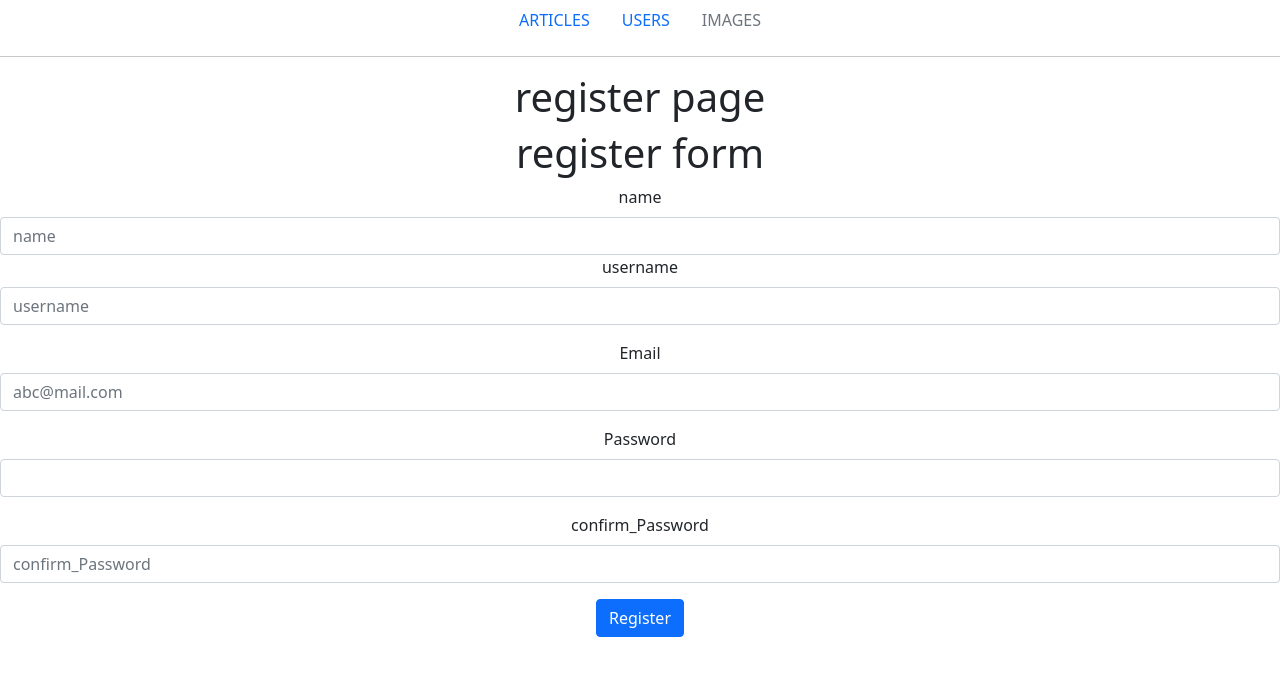
After one commit to Feyem9/python, a Flask app: page /auth/register in a window 1280 px wide. The commit adds this page. Shown: the top 676 px of the page. Run offline with Flask 3, Linux system fonts and the light colour scheme.

Commit message:
changes are ok the app is working

```diff
--- a/app.py
+++ b/app.py
@@ -4,6 +4,9 @@ from flask_migrate import Migrate # type:ignore
 from config import db
 from routes.article_route import article
 from routes.user_route import user
+
+from routes.web import web # type:ignore
+from routes.auth import auth # type:ignore
 
 app = Flask (__name__)
 app.config.from_object('config')
@@ -15,5 +18,8 @@ migrate = Migrate(app , db )
 app.register_blueprint(article , url_prefix='/')
 app.register_blueprint(user , url_prefix='/')
 
+app.register_blueprint(web , url_prefix='/')
+app.register_blueprint(auth , url_prefix='/auth')
+
 if __name__ =='__main__':
     app.run(debug=True)
--- a/config.py
+++ b/config.py
@@ -1,8 +1,8 @@
-# import os
+import os
 
 from flask_sqlalchemy import SQLAlchemy #type:ignore
 
 db = SQLAlchemy()
-# SECRET_KEY = os.urandom(32)
+SECRET_KEY = os.urandom(32)
 SQLALCHEMY_DATABASE_URI = 'mysql+pymysql://root:Feyem.111@127.0.0.1:3306/flask_blog_db'
 SQLALCHEMY_TRACK_MODIFICATIONS = False
--- /dev/null
+++ b/controllers/auth_controller.py
@@ -0,0 +1,58 @@
+from flask import render_template , redirect , request , session #type:ignore
+from models.user_model import Users
+from werkzeug.security import generate_password_hash , check_password_hash # type:ignore
+from config import db
+
+
+def login():
+    return render_template('/auth/login.html')
+
+
+def register():
+    return render_template('/auth/register.html')
+
+def login_post():
+    email = request.form.get('email')
+    password = request.form.get('password')
+
+    user = Users.query.filter_by(email=email).first()
+    if user != user :
+        return redirect('/auth/login' , message='please register before login')
+    elif check_password_hash(user.password , password) == False:
+        return redirect('/auth/login')
+
+    session['auth'] = {
+        "id" : user.id ,
+        "username": user.username
+    }
+    return redirect('/account')
+
+
+def register_post():
+
+    email = request.form.get('email')
+    name = request.form.get('name')
+    username = request.form.get('username')
+    password = request.form.get('password')
+    confirm_password = request.form.get('confirm_Password')
+
+    # print(request.form)
+    if password != confirm_password:
+        return redirect('/auth/register')
+
+    user = Users.query.filter_by(email=email).first()
+    if user:
+        return redirect('/auth/register')
+
+    new_user = Users(email=email , name=name , username=username , password=generate_password_hash(password))
+    db.session.add(new_user)
+    db.session.commit()
+
+    return redirect('/auth/login')
+
+
+def logout():
+
+    if 'auth' in session:
+        session.pop('auth' , None)
+    return redirect('/auth/login')
--- a/models/user_model.py
+++ b/models/user_model.py
@@ -4,6 +4,7 @@ from config import db
 class Users(db.Model):
     id = db.Column(db.Integer, primary_key=True)
     name = db.Column(db.String(100) , nullable=False)
+    username = db.Column(db.String(100) , nullable=False)
     email = db.Column(db.String(150) , nullable=False)
-    phone = db.Column(db.String(200) , nullable=False)
+    password = db.Column(db.String(500) , nullable=False)
     created_at = db.Column(db.DateTime(timezone=True), default = func.now())
--- a/routes/article_route.py
+++ b/routes/article_route.py
@@ -4,7 +4,7 @@ from controllers.article_controller import index , add_post , create , view , up
 
 article = Blueprint('article' , __name__)
 
-article.route('/' , methods=['GET'] , strict_slashes=False)(index)
+article.route('/article' , methods=['GET'] , strict_slashes=False)(index)
 article.route('/add_post' , methods=['GET'] , strict_slashes=False)(add_post)
 article.route('/create' , methods=['POST'] , strict_slashes=False)(create)
 article.route('/view/<article_id>' , methods=['GET'] , strict_slashes=False)(view)
--- /dev/null
+++ b/templates/auth/register.html
@@ -0,0 +1,83 @@
+{% extends 'layout/base.html' %}
+
+{% block content %}
+
+    <h1> {% block title%} register page {% endblock %} </h1>
+    <h1>register  form</h1>
+    <div class="">
+        <form action="/auth/register-post" method="post">
+            <div class="mb-3">
+                <label for="" class="form-label">name</label>
+                <input
+                    type="text"
+                    class="form-control"
+                    name="name"
+                    id=""
+                    aria-describedby=""
+                    placeholder="name"
+                    required
+                />
+
+                <div class="mb-3">
+                    <label for="" class="form-label">username</label>
+                    <input
+                        type="text"
+                        class="form-control"
+                        name="username"
+                        id=""
+                        aria-describedby=""
+                        placeholder="username"
+                        required
+                    />
+
+            </div>
+
+            <div class="mb-3">
+                <label for="" class="form-label">Email</label>
+                <input
+                    type="email"
+                    class="form-control"
+                    name="email"
+                    id=""
+                    aria-describedby="emailHelpId"
+                    placeholder="abc@mail.com"
+                    required
+                />
+
+            </div>
+
+            <div class="mb-3">
+                <label for="" class="form-label">Password</label>
+                <input
+                    type="password"
+                    class="form-control"
+                    name="password"
+                    id=""
+                    placeholder=""
+                    required
+                />
+            </div>
+            <div class="mb-3">
+                <label for="" class="form-label">confirm_Password</label>
+                <input
+                    type="password"
+                    class="form-control"
+                    name="confirm_Password"
+                    id=""
+                    placeholder="confirm_Password"
+                    required
+                />
+            </div>
+
+            <button
+                type="submit"
+                class="btn btn-primary"
+            >
+                Register
+            </button>
+
+
+        </form>
+    </div>
+
+{% endblock %}
--- a/templates/index.html
+++ b/templates/index.html
@@ -115,7 +115,7 @@
 
     </div>
 
-    <!-- <div class="container">
+    <div class="container">
         <div class="row">
             <img
                 src="https://plus.unsplash.com/premium_photo-1661515367945-4478698d414e?w=500&auto=format&fit=crop&q=60&ixlib=rb-4.0.3&ixid=M3wxMjA3fDB8MHxzZWFyY2h8OXx8ZGlzcGxheWluZyUyMHVzZXJzfGVufDB8fDB8fHww"
@@ -128,7 +128,7 @@
         <a href="/user" class="btn btn-primary"> cliquez ici </a>
 
 
-    </div> -->
+    </div>
 
 
 </body>
--- /dev/null
+++ b/templates/layout/base.html
@@ -0,0 +1,35 @@
+<!DOCTYPE html>
+<html lang="en">
+<head>
+    <meta charset="UTF-8">
+    <meta name="viewport" content="width=device-width, initial-scale=1.0">
+    <title>{% block title %}  {% endblock %}|  MyApp</title>
+    <link href="https://cdn.jsdelivr.net/npm/bootstrap@5.0.2/dist/css/bootstrap.min.css" rel="stylesheet" integrity="sha384-EVSTQN3/azprG1Anm3QDgpJLIm9Nao0Yz1ztcQTwFspd3yD65VohhpuuCOmLASjC" crossorigin="anonymous">
+    <script src="https://cdn.jsdelivr.net/npm/bootstrap@5.0.2/dist/js/bootstrap.bundle.min.js" integrity="sha384-MrcW6ZMFYlzcLA8Nl+NtUVF0sA7MsXsP1UyJoMp4YLEuNSfAP+JcXn/tWtIaxVXM" crossorigin="anonymous"></script>
+
+</head>
+<body>
+    <!-- <nav>
+        <a href="/">ARTICLES</a>
+        <a href="/user"> USERS </a>
+    </nav> -->
+
+    <nav
+        class="nav justify-content-center flex-lg-row"
+    >
+        <a class="nav-link active" href="/article" aria-current="page"
+            >ARTICLES</a
+        >
+        <a class="nav-link" href="/user">USERS</a>
+        <a class="nav-link disabled" href="/image">IMAGES</a>
+    </nav>
+
+
+    <hr>
+
+    <div class="content d-flex flex-lg-column justify-content-center  text text-center">
+        {% block content %}
+        {% endblock %}
+    </div>
+</body>
+</html>
--- a/templates/view.html
+++ b/templates/view.html
@@ -4,6 +4,8 @@
     <meta charset="UTF-8">
     <meta name="viewport" content="width=device-width, initial-scale=1.0">
     <title>Document</title>
+    <link href="https://cdn.jsdelivr.net/npm/bootstrap@5.3.3/dist/css/bootstrap.min.css" rel="stylesheet" integrity="sha384-QWTKZyjpPEjISv5WaRU9OFeRpok6YctnYmDr5pNlyT2bRjXh0JMhjY6hW+ALEwIH" crossorigin="anonymous">
+<script src="https://cdn.jsdelivr.net/npm/bootstrap@5.3.3/dist/js/bootstrap.bundle.min.js" integrity="sha384-YvpcrYf0tY3lHB60NNkmXc5s9fDVZLESaAA55NDzOxhy9GkcIdslK1eN7N6jIeHz" crossorigin="anonymous"></script>
 </head>
 <body>
     <h3 class="h1">
--- a/templates/view_user.html
+++ b/templates/view_user.html
@@ -4,6 +4,8 @@
     <meta charset="UTF-8">
     <meta name="viewport" content="width=device-width, initial-scale=1.0">
     <title>Document</title>
+    <link href="https://cdn.jsdelivr.net/npm/bootstrap@5.3.3/dist/css/bootstrap.min.css" rel="stylesheet" integrity="sha384-QWTKZyjpPEjISv5WaRU9OFeRpok6YctnYmDr5pNlyT2bRjXh0JMhjY6hW+ALEwIH" crossorigin="anonymous">
+<script src="https://cdn.jsdelivr.net/npm/bootstrap@5.3.3/dist/js/bootstrap.bundle.min.js" integrity="sha384-YvpcrYf0tY3lHB60NNkmXc5s9fDVZLESaAA55NDzOxhy9GkcIdslK1eN7N6jIeHz" crossorigin="anonymous"></script>
 </head>
 <body>
     <h3 class="h1">
```
Also changed, not shown: controllers/article_controller.py (+5 -7 lines), controllers/web_controller.py (added, +11 -0 lines), image.py (added, +38 -0 lines), migrations/versions/5c86fa2fc8ba_.py (added, +36 -0 lines), migrations/versions/65bfe9f4892b_.py (added, +38 -0 lines), routes/auth.py (added, +14 -0 lines), routes/web.py (added, +9 -0 lines), templates/account.html (added, +36 -0 lines), templates/auth/login.html (added, +44 -0 lines), templates/index_page.html (added, +14 -0 lines).
